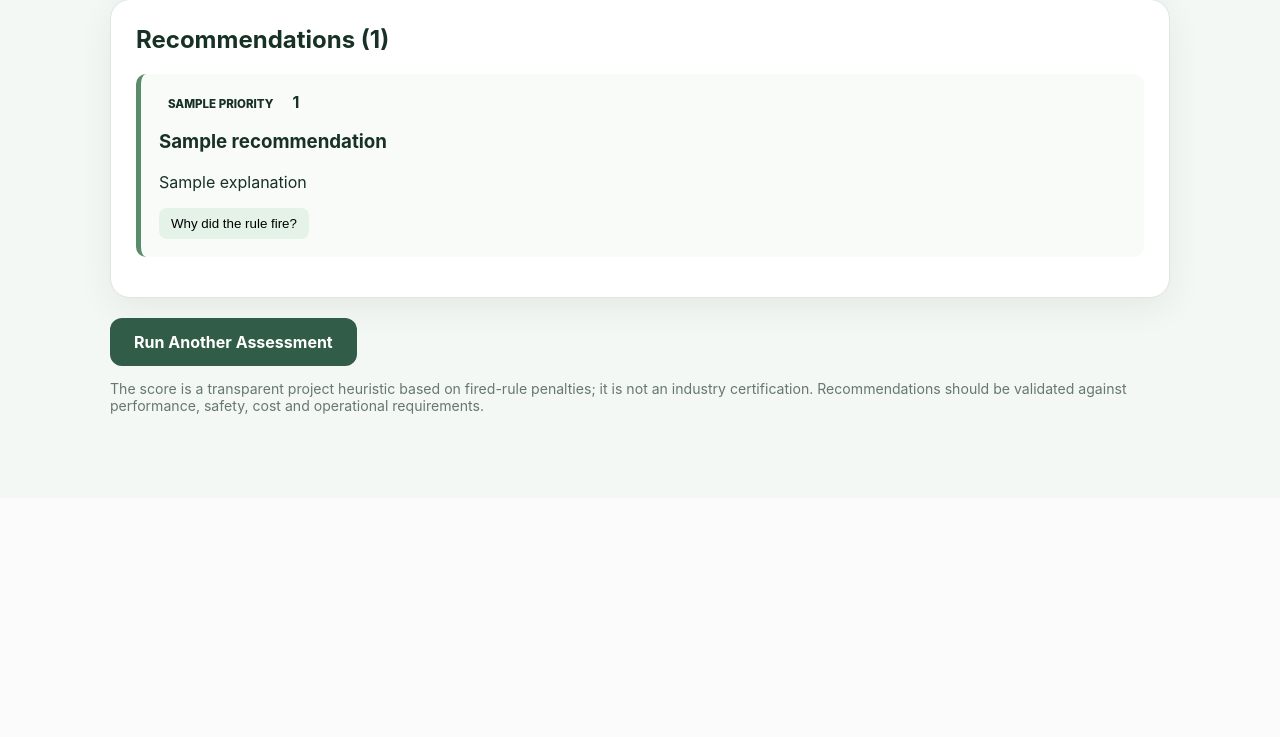
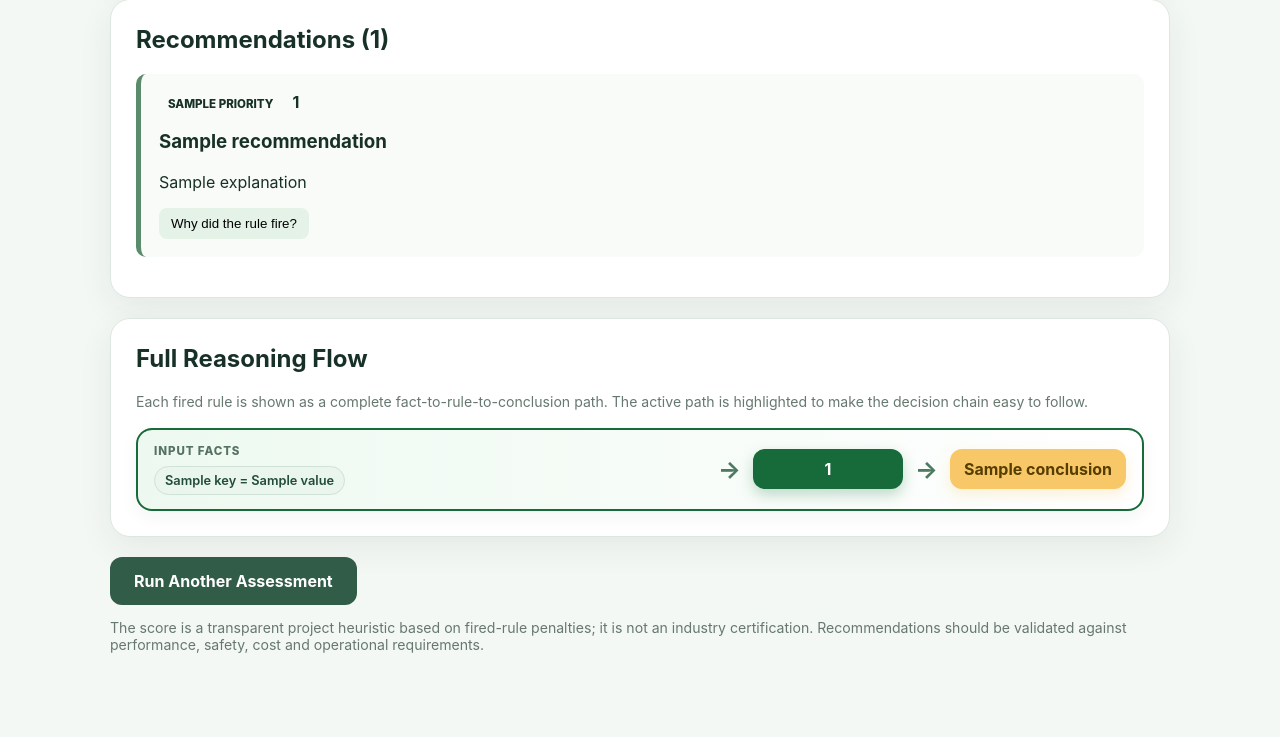
Before and after one commit to ShireenShamil/GreenComputingAdvisor, a Flask app: template GreenComputingAdvisor/templates/results.html in a window 1280 px wide. Shown: the part 331-1068 px from the top of the page. Before the commit the page ends 745 px from the top, so only its background shows below. Run offline with Flask 3, Linux system fonts and the light colour scheme; the template is opened without the code that fills it: most values are stand-ins (such as "Sample title", 1, 10 or a date in 2020).

Commit message:
added reasoning

```diff
--- a/GreenComputingAdvisor/templates/results.html
+++ b/GreenComputingAdvisor/templates/results.html
@@ -19,6 +19,32 @@
 {% endfor %}
 {% else %}<p>No inefficiency rule matched the supplied facts. Review the inputs if you expected a recommendation.</p>{% endif %}
 </div>
+
+{% if results %}
+<div class="section">
+  <h2>Full Reasoning Flow</h2>
+  <p class="hint">Each fired rule is shown as a complete fact-to-rule-to-conclusion path. The active path is highlighted to make the decision chain easy to follow.</p>
+  <div class="reason-graph">
+    {% for r in results %}
+    <div class="flow-card active">
+      <div class="flow-stack">
+        <div class="flow-label">Input facts</div>
+        <div class="fact-list">
+          {% for key, value in r.matched_facts.items() %}
+            <span class="fact-pill">{{ key.replace('_',' ') }} = {{ value }}</span>
+          {% endfor %}
+        </div>
+      </div>
+      <div class="flow-arrow">→</div>
+      <div class="flow-node rule active">{{ r.id }}</div>
+      <div class="flow-arrow">→</div>
+      <div class="flow-node result active">{{ r.conclusion.replace('_',' ') }}</div>
+    </div>
+    {% endfor %}
+  </div>
+</div>
+{% endif %}
+
 <a class="btn secondary" href="/assessment">Run Another Assessment</a>
 <p class="disclaimer">The score is a transparent project heuristic based on fired-rule penalties; it is not an industry certification. Recommendations should be validated against performance, safety, cost and operational requirements.</p>
 </main></body></html>
```
Also changed, not shown: GreenComputingAdvisor/static/css/style.css (+1 -1 lines).
